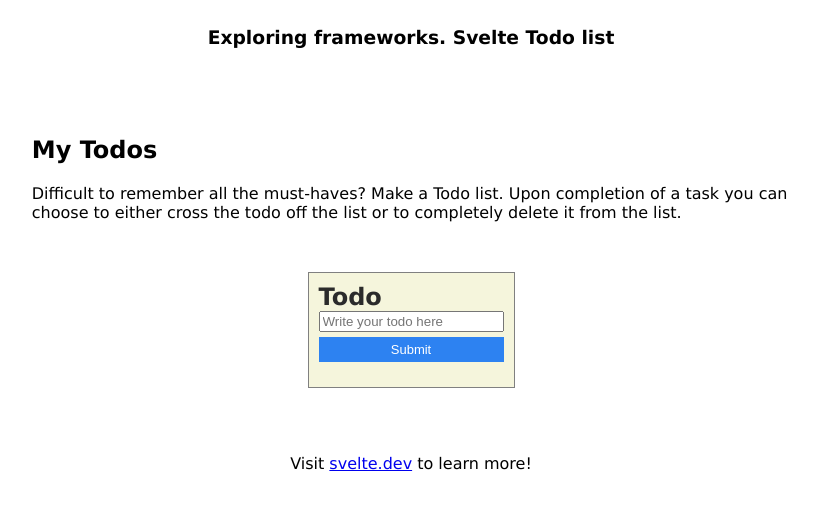
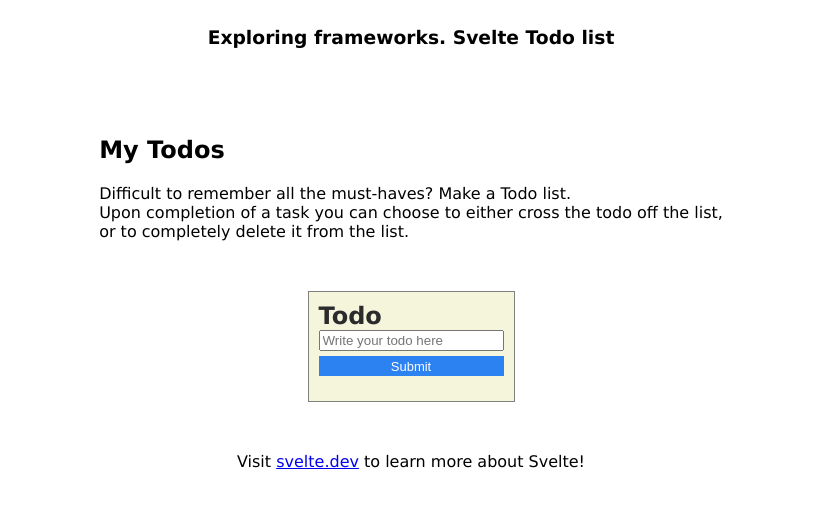
Before and after one commit to aljer80/svelte_test, a SvelteKit app: page / in a window 1280 px wide. Shown: the top 510 px of the page, without its empty margins (229-1046 px from the left). Built offline with nearby package versions, Linux system fonts and the light colour scheme.

Commit message:
final commit

```diff
--- a/src/components/Todo.svelte
+++ b/src/components/Todo.svelte
@@ -34,7 +34,6 @@ When the checkbox value changes toggleTodoCompleted is called (with todo.id as a
     font-family: 'Shadows Into Light', cursive;
     font-family: 'Kalam', cursive;
     font-size: 18px;
-
 }
 
 
@@ -47,7 +46,6 @@ button {
         text-align: center;
         text-decoration: none;
         font-size: small;
-
     }
 
     button:hover {
--- a/src/components/TodoForm.svelte
+++ b/src/components/TodoForm.svelte
@@ -39,7 +39,8 @@ which would cause the page to refresh. -->
         background: rgb(45, 130, 241);
         border: none;
         color: white;
-        padding: 5px 10px;
+        padding-top: 2.5px;
+        padding-bottom: 2.5px;
         margin-top: 5px;
         margin-bottom: 15px;
         width: 100%;
@@ -53,7 +54,8 @@ which would cause the page to refresh. -->
         background: rgb(37, 103, 190);
         border: none;
         color: white;
-        padding: 5px 10px;
+        padding-top: 2.5px;
+        padding-bottom: 2.5px;
         width: 100%;
         text-align: center;
         text-decoration: none;
--- a/src/routes/+page.svelte
+++ b/src/routes/+page.svelte
@@ -8,7 +8,6 @@
 
 <header>
     <h3>Exploring frameworks. Svelte Todo list</h3>
-
 </header>
 
 <main>
@@ -17,9 +16,9 @@
         My Todos
     </h1>
     <p>
-        Difficult to remember all the must-haves? Make a Todo list.
-        Upon completion of a task you can choose to either cross the todo off the list or
-        to completely delete it from the list.
+        Difficult to remember all the must-haves? Make a Todo list. <br>
+        Upon completion of a task you can choose to either cross the todo off the list, <br>
+        or to completely delete it from the list.
     </p>
     </section>
     <section>
@@ -29,14 +28,13 @@
                     <Todo todo={todo} index={todo.id} />
                 {/each}
         </article>
-
     </section>
-
+    <section>
+        <p class="link">Visit <a href="https://svelte.dev/">svelte.dev</a> to learn more about Svelte!</p>
+    </section>
 </main>
 
-<footer>
-    <p>Visit <a href="https://svelte.dev/">svelte.dev</a> to learn more!</p>
-</footer>
+
 
 <style>
 
@@ -46,8 +44,6 @@ header{
     align-content: center;
     align-items: center;
     justify-content: center;
-
-
 }
 
 :root {
@@ -56,7 +52,6 @@ header{
 
 p{
     margin-bottom: 50px;
-
 }
 
 main {
@@ -67,7 +62,6 @@ main {
     align-content: center;
     align-items: center;
     justify-content: center;
-
 }
 
 article{
@@ -76,13 +70,8 @@ article{
     border: 1px solid gray;
 }
 
-footer {
+.link {
     margin-top: 50px;
     margin-bottom: 0px;
-    display: flex;
-    align-content: center;
-    align-items: center;
-    justify-content: center;
-
 }
-</style>
+    </style>
```
Also changed, not shown: 1 other file (tests, documents, lock files or other folders).
